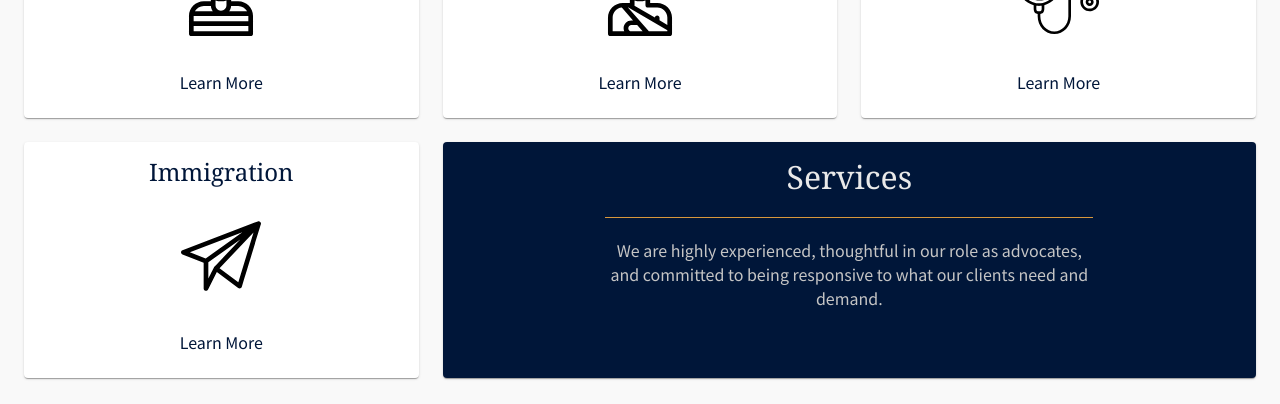
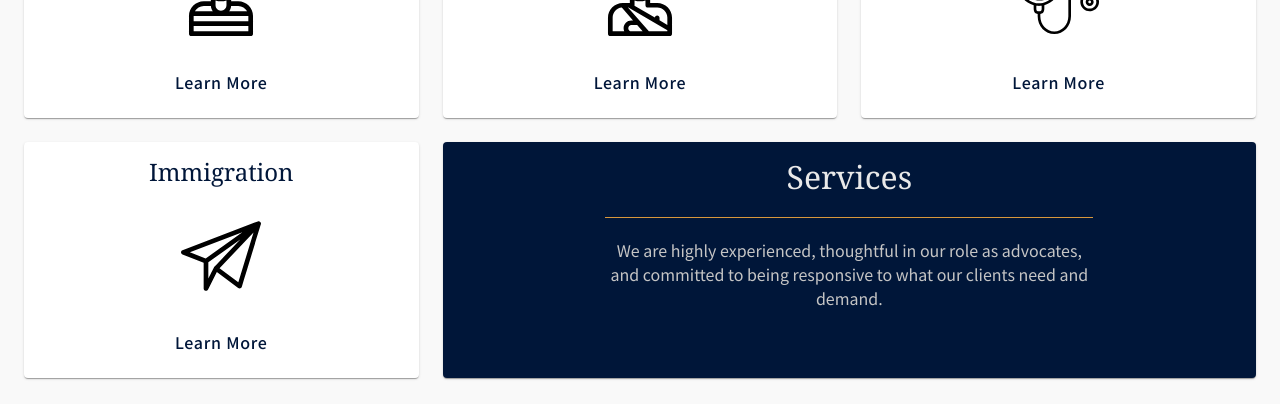
Before and after one commit to pmitch242/jessica-sutton, a React (Create React App) app: page /services in a window 1280 px wide. Shown: the part 299-703 px from the top of the page. Built offline with nearby package versions, Linux system fonts and the light colour scheme.

Commit message:
fixed draw color

```diff
--- a/src/components/Navbar/index.js
+++ b/src/components/Navbar/index.js
@@ -17,7 +17,8 @@ const useStyles = makeStyles({
     menuContainer: {
         width: '100vw',
         height: '100%',
-        color: '#e9e9e9'
+        color: '#e9e9e9',
+        backgroundColor: '#001639',
     },
     menuHeader: {
         backgroundColor: 'inherit',
--- a/src/components/Services/ServiceCard.js
+++ b/src/components/Services/ServiceCard.js
@@ -17,7 +17,8 @@ const useStyle = makeStyles({
         color: '#001639',
         fontSize: '1rem',
         fontFamily: `'Noto Sans TC', sans-serif`,
-        fontWeight: '400'
+        fontWeight: '500',
+        letterSpacing: '0.75px',
     },
     iconDiv: {
         color: '#001639',
```
